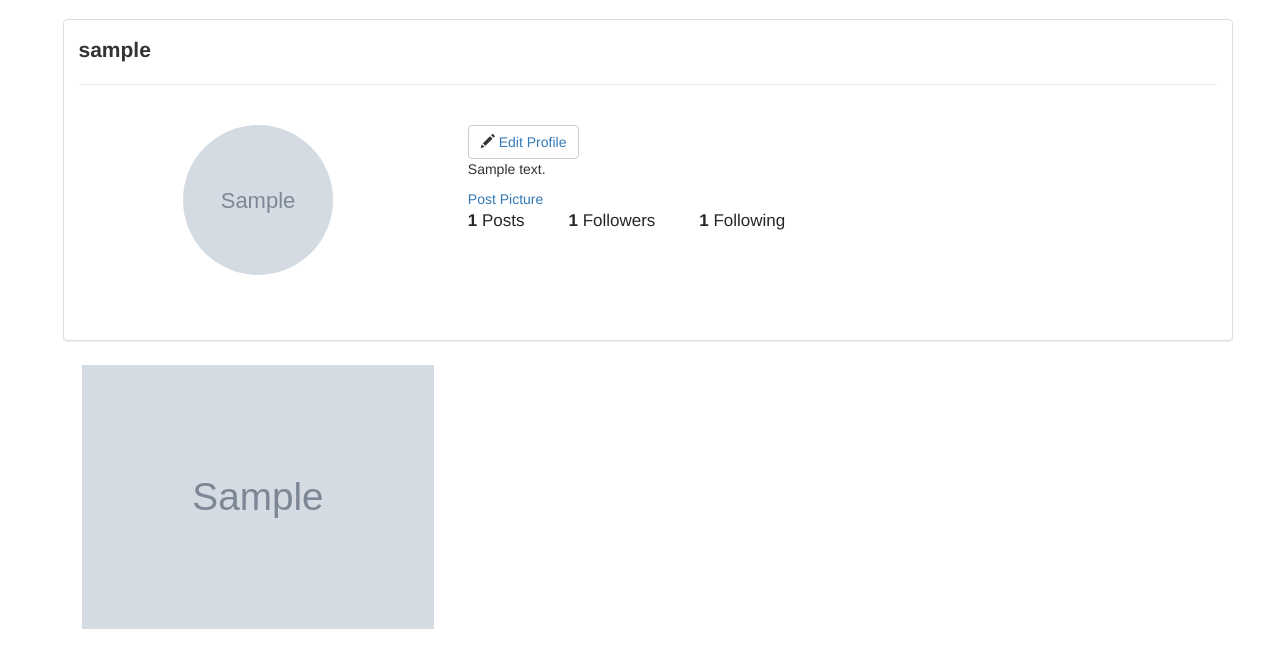
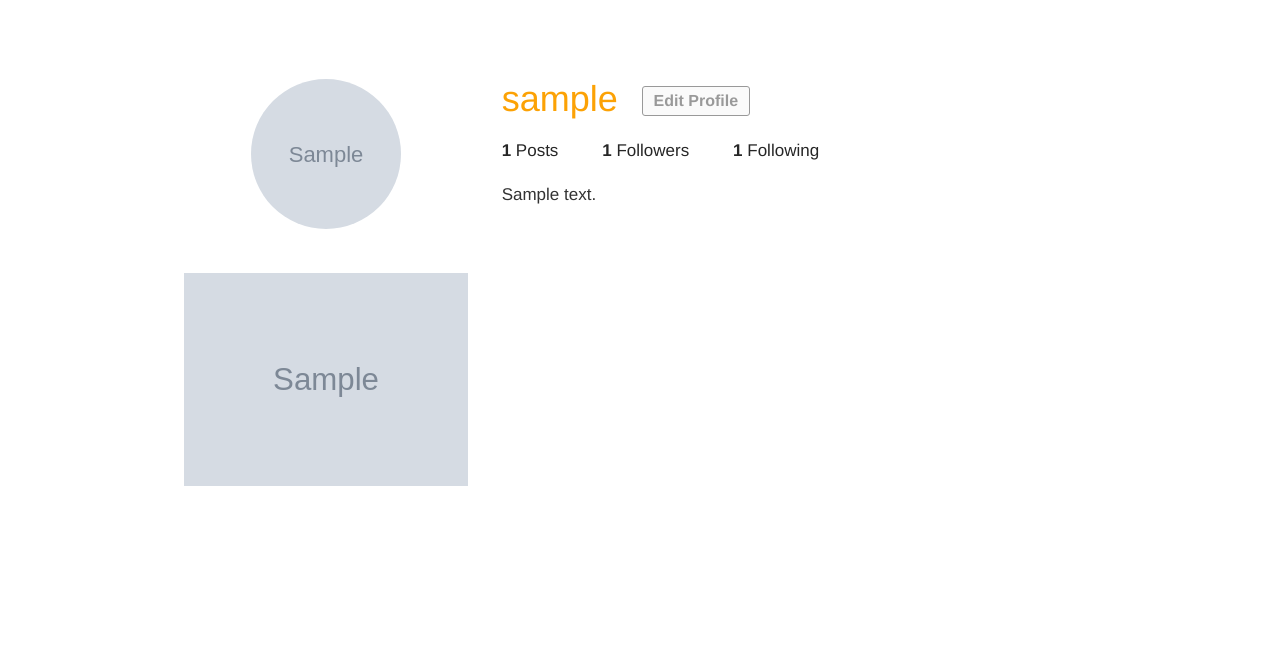
Before and after one commit to jorgeOmurillo/ig_clone, a Django app: a page that uses feed/templates/feed/profile.html in a window 1280 px wide. Shown: the part 51-719 px from the top of the page. Run offline with Django 3.2, Linux system fonts and the light colour scheme; a user stored in the database is signed in; tables that the repository leaves empty hold one stand-in row (values such as "Sample post"); grey boxes marked "Sample" are stand-in pictures; some libraries are stand-ins or nearby versions.

```diff
--- a/feed/templates/feed/profile.html
+++ b/feed/templates/feed/profile.html
@@ -3,30 +3,23 @@
 {% load static custom_tags %}
 
 {% block content %}
-<div class="container">
+<div class="profile">
+  <div class="profile__head">
     <div class="row">
-        <div class="panel panel-default">
-            <div class="panel-body">
-                <div class="row">
-                    <div class="col-md-12 lead">
-                        <strong>{{ user.username }}</strong><br>
-                        <hr>
-                    </div>
-                </div>
-                <div class="row">
-                    <div class="col-md-4 text-center">
+      <div class="col-xs-4 left">
         {% if profile.pic_profile %}
-                        <img class="picture-profile" src="{{ profile.pic_profile.url }}">
+          <img class="picture-circle" src="{{ profile.pic_profile.url }}">
         {% else %}
-                        <img class="picture-profile" src="{% static 'images/place_holder.jpg' %}">
+          <img class="picture-circle" src="{% static 'images/place_holder.jpg' %}">
         {% endif %}
       </div>
-                    <div class="row form-group">
-                        <div class="col-md-6">
+      <div class="col-xs-8 right">
+        <div class="name-buttons">
+          <h1 class="username">{{ user.username }}</h1>
           {% if request.user == user %}
-                                <span class="text-muted">
-                                    <button class="btn btn-default"><i class="glyphicon glyphicon-pencil"></i><a href="{% url 'profile_settings' user.username %}"> Edit Profile</a></button><br>
-                                </span>
+            <a class="edit-desktop" href="{% url 'profile_settings' user.username %}">
+              <button class="edit-profile">Edit Profile</button>
+            </a>
           {% elif request.user.is_authenticated %}
           <div class="follow-toggle__container">
             {% is_following request.user.userid profile as following %}
@@ -39,24 +32,37 @@
             </button>
           </div>
           {% endif %}
+        </div>
+        {% if request.user == user %}
+          <a class="edit-mobile" href="{% url 'profile_settings' user.username %}">
+            <button class="edit-profile">Edit Profile</button>
+          </a>
+        {% endif %}
         <div class="desktop-block">
-                                        <p>{{ profile.description }}</p>
-                                        <span class="text-muted"><a href="{% url 'post_picture' %}">Post Picture</a></span><br>
           <ul class="stats">
               <li class="stats__count"><span>{{ profile.postit_set.count }}</span> Posts</li>
               <a href="{% url 'followers' username=profile.user.username %}"><li class="stats__count"><span>{{ profile.get_number_of_followers }}</span> Followers</li></a>
               <a href="{% url 'following' username=profile.user.username %}"><li class="stats__count"><span>{{ profile.get_number_of_following }}</span> Following</li></a>
           </ul>
+          <div class="description">
+            <p>{% if profile.description %}{{ profile.description }}{% endif %}</p>
           </div>
         </div>
       </div>
+      <div class="mobile-block">
+        <div class="description">
+          <p>{% if profile.description %}{{ profile.description }}{% endif %}</p>
         </div>
-            </div>
+        <ul class="stats">
+            <div class="col-xs-4"><li class="stats__count"><span>{{ profile.postit_set.count }}</span><br> posts</li></div>
+            <div class="col-xs-4"><a href="{% url 'followers' username=profile.user.username %}"><li class="stats__count"><span>{{ profile.get_number_of_followers }}</span><br> followers</li></a></div>
+            <div class="col-xs-4"><a href="{% url 'following' username=profile.user.username %}"><li class="stats__count"><span>{{ profile.get_number_of_following }}</span><br> following</li></a></div>
+        </ul>
       </div>
     </div>
   </div>
 
-<div class="container">
+  <div class="profile__body">
     <div class="row">
         {% for post in profile.postit_set.all reversed %}
         <div class="col-lg-4 cl-sm-6">
--- a/feed/views.py
+++ b/feed/views.py
@@ -220,8 +220,11 @@ def explore(request):
 @login_required
 def follow_toggle(request):
     user_profile = UserID.objects.get(user=request.user)
+    print(user_profile)
     follow_profile_pk = request.POST.get('follow_profile_pk')
+    print(follow_profile_pk)
     follow_profile = UserID.objects.get(pk=follow_profile_pk)
+    print(follow_profile)
 
     try:
         if user_profile != follow_profile:
--- a/requirements.txt
+++ b/requirements.txt
@@ -1,9 +1,9 @@
 Django==1.11.4
+django-annoying==0.10.4
 django-appconf==1.0.2
 django-imagekit==4.0.1
 olefile==0.44
 pilkit==2.0
 Pillow==4.2.1
-pkg-resources==0.0.0
 pytz==2017.2
 six==1.10.0
```
Also changed, not shown: static/css/strap.css (line endings or trailing spaces), 2 other files. Lines whose indentation alone changed are shown as unchanged.
